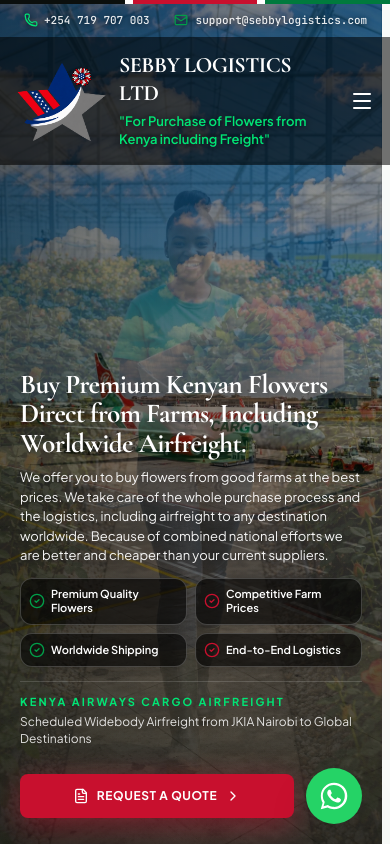
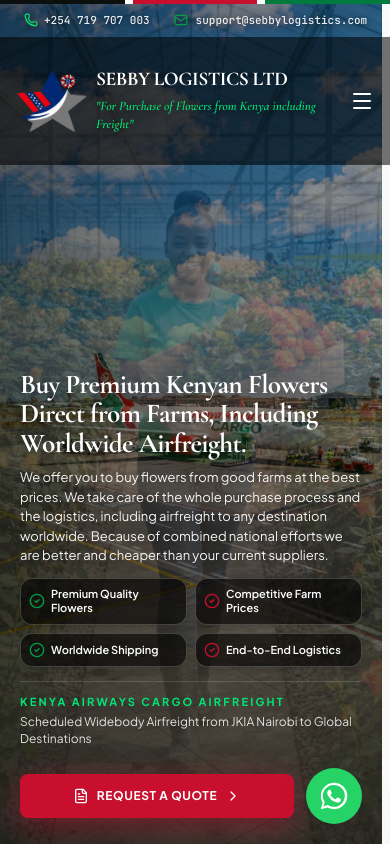
Before and after one commit to johnorengo/sebbylogistics-kenya, a React (Vite) app: page / in a window 390 px wide. Shown: the top 844 px of the page. Built offline with nearby package versions, Linux system fonts and the light colour scheme.

Commit message:
Match mobile header branding to desktop

```diff
--- a/src/components/Header.tsx
+++ b/src/components/Header.tsx
@@ -136,21 +136,21 @@ export const Header: React.FC<HeaderProps> = ({ onOpenRFQ }) => {
             : 'bg-black/55 md:bg-transparent'
         }`}
       >
-        <div className="relative mx-auto max-w-7xl flex items-center justify-between gap-4 px-4 sm:px-8 lg:px-12 min-h-32 md:min-h-28 py-3">
+        <div className="relative mx-auto max-w-7xl flex items-center justify-between gap-2 md:gap-4 px-4 sm:px-8 lg:px-12 min-h-32 md:min-h-28 py-3">
           <a
             href="#hero"
             onClick={(e) => handleNavClick(e, 'hero')}
-            className="group flex min-w-0 items-center gap-3 sm:gap-4 rounded-md"
+            className="group flex min-w-0 items-center gap-2 sm:gap-4 rounded-md"
             title="Sebby Logistics - return to top"
           >
-            <div className="h-20 w-[91px] sm:h-24 sm:w-[109px] lg:h-28 lg:w-32 shrink-0 flex items-center justify-center group-hover:scale-105 transition-transform duration-300">
+            <div className="h-16 w-[72px] sm:h-24 sm:w-[109px] lg:h-28 lg:w-32 shrink-0 flex items-center justify-center group-hover:scale-105 transition-transform duration-300">
               <SebbyLogo className="h-full w-full" />
             </div>
             <div className="relative md:top-4 min-w-0 max-w-[14rem] sm:max-w-[21rem] lg:max-w-[28rem] text-left">
-              <span className="block font-serif-luxury font-bold text-[22px] sm:text-2xl lg:text-3xl tracking-tight text-white leading-tight drop-shadow-md">
+              <span className="block font-serif-luxury font-bold text-[clamp(16px,5vw,22px)] sm:text-2xl lg:text-3xl tracking-tight text-white leading-tight drop-shadow-md whitespace-nowrap">
                 SEBBY LOGISTICS LTD
               </span>
-              <span className="mt-1.5 block text-[13px] sm:text-sm lg:text-base text-[#00E575] font-sans-clean md:font-serif-luxury font-semibold md:italic leading-snug drop-shadow-[0_1px_4px_rgba(0,0,0,0.9)]">
+              <span className="mt-1.5 block text-[13px] sm:text-sm lg:text-base text-[#00E575] font-serif-luxury font-semibold italic leading-snug drop-shadow-[0_1px_4px_rgba(0,0,0,0.9)]">
                 &quot;For Purchase of Flowers from Kenya including Freight&quot;
               </span>
             </div>
```
